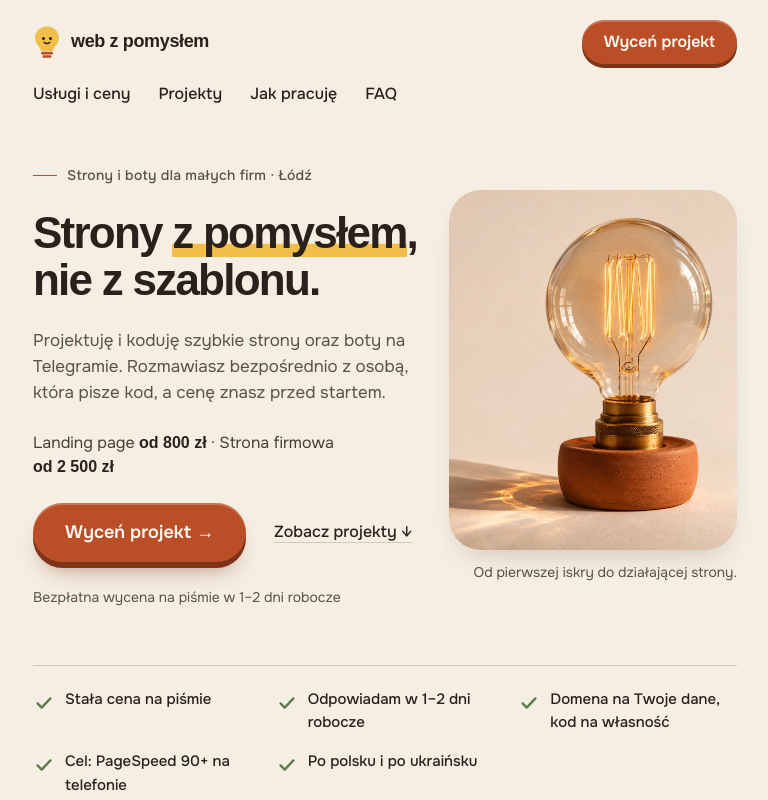
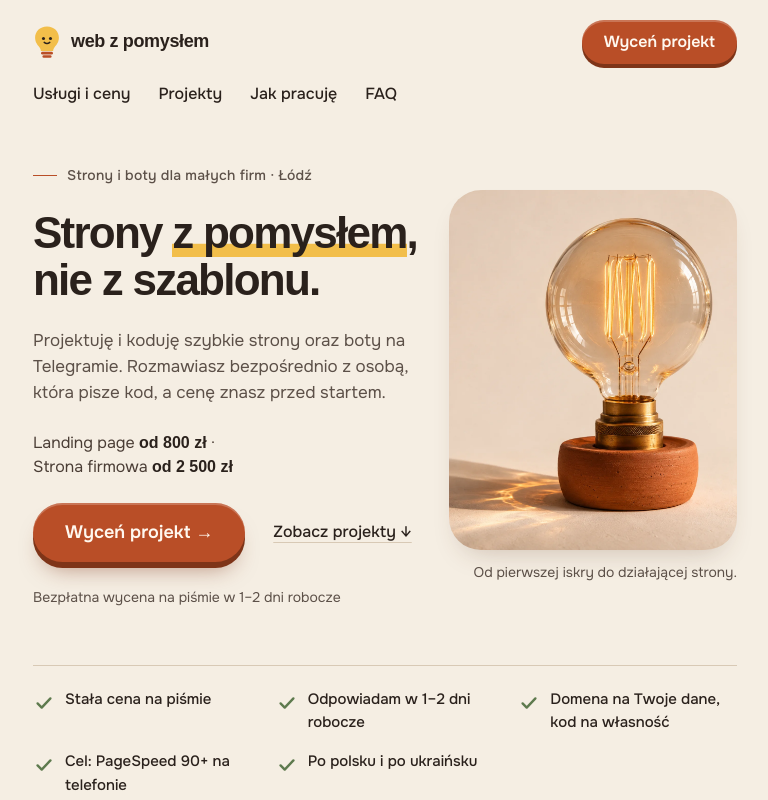
Before and after one commit to romanhavryliuk/web-z-pomyslem, a Next.js app: page / in a window 1280 px wide. Shown: the top 800 px of the page, without its empty margins (255-1023 px from the left). Built offline with nearby package versions, Linux system fonts and the light colour scheme; a web font is replaced by a local one.

Commit message:
fix: keep hero buttons and price pairs on one line

```diff
--- a/src/components/Hero/Hero.module.css
+++ b/src/components/Hero/Hero.module.css
@@ -52,6 +52,10 @@
   font-family: var(--font-display);
   font-weight: 700;
 }
+/* Назва послуги не відривається від ціни — рядок переноситься лише після «·». */
+.priceItem {
+  white-space: nowrap;
+}
 .actions {
   display: flex;
   flex-direction: column;
@@ -101,16 +105,20 @@
   .title {
     font-size: 44px;
   }
+  /* flex: none — кнопки не стискаються до двох рядків; якщо не влазять поруч, друга переходить на новий рядок. */
   .actions {
     flex-direction: row;
+    flex-wrap: wrap;
     align-items: center;
-    gap: 28px;
+    gap: 12px 28px;
   }
   .actions .primary {
+    flex: none;
     padding: 19px 32px;
     font-size: 18px;
   }
   .secondary {
+    flex: none;
     align-self: auto;
   }
 }
--- a/src/components/Hero/Hero.tsx
+++ b/src/components/Hero/Hero.tsx
@@ -33,8 +33,10 @@ export const Hero = () => {
             {heroPrices.map((service, index) => (
               <Fragment key={service.id}>
                 {index > 0 && hero.priceSeparator}
-                {service.title}{' '}
-                <strong className={css.priceValue}>{service.price}</strong>
+                <span className={css.priceItem}>
+                  {service.title}{' '}
+                  <strong className={css.priceValue}>{service.price}</strong>
+                </span>
               </Fragment>
             ))}
           </p>
```
Also changed, not shown: src/content/pl.ts (+4 -3 lines).
